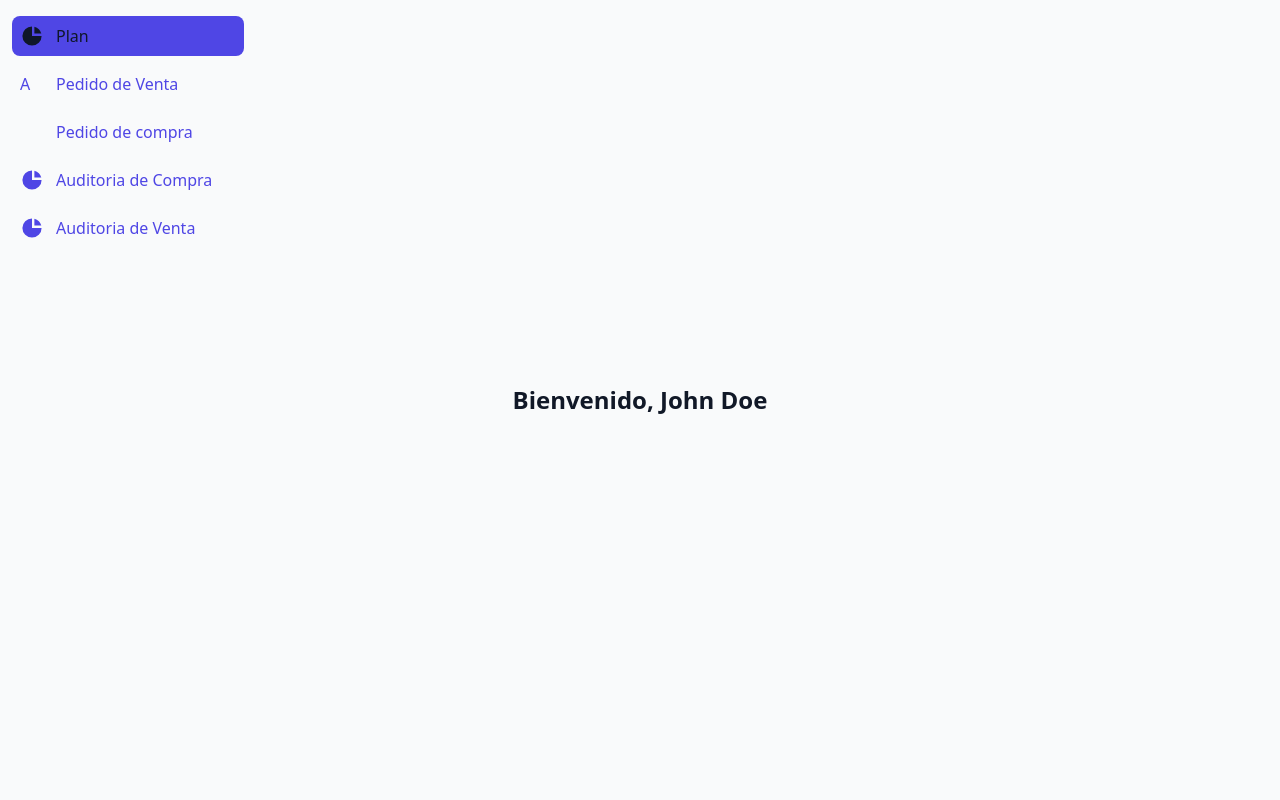
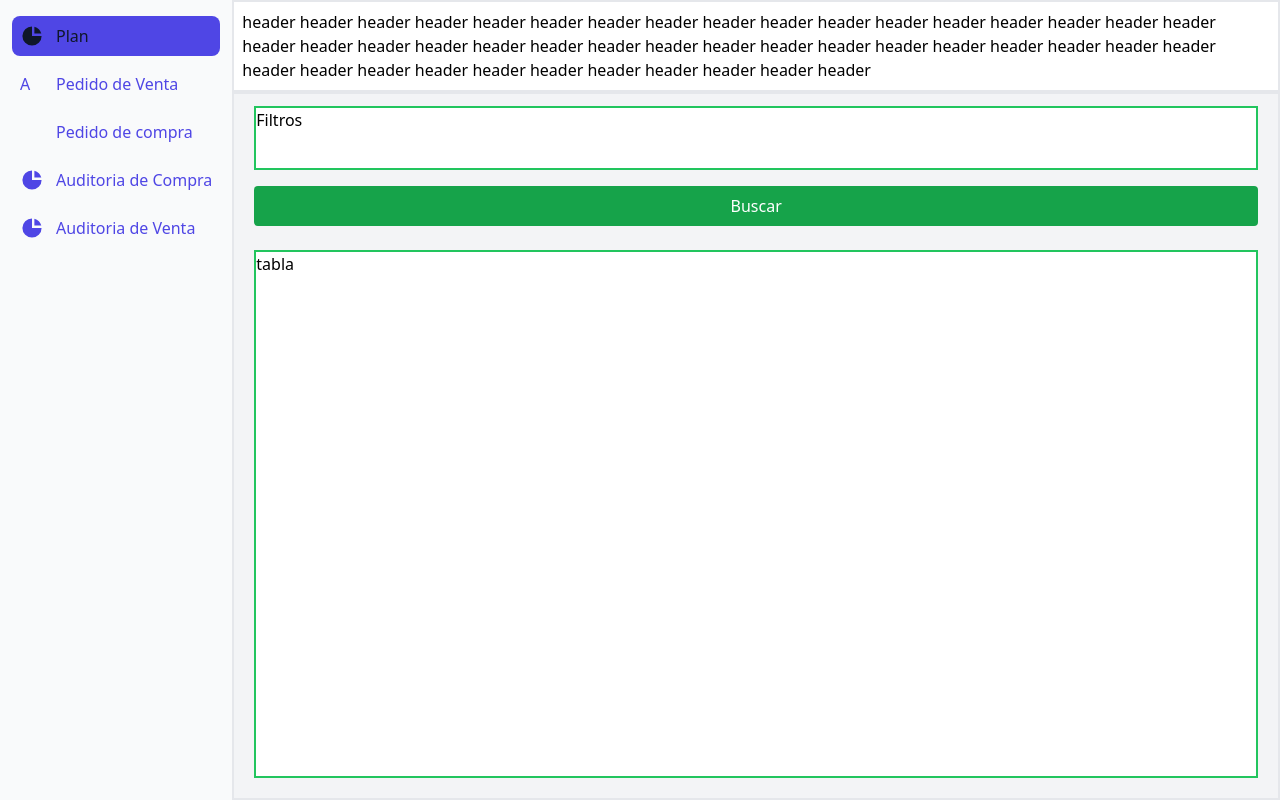
Before and after one commit to xabierlameiro/clean-started, a Next.js app: page /plan in a window 1280 px wide. Built offline with nearby package versions, Linux system fonts and the light colour scheme.

Commit message:
feature/layout: add basic layout, aside, header and main

```diff
--- /dev/null
+++ b/src/components/Layout/index.tsx
@@ -0,0 +1,26 @@
+import { ReactElement } from 'react';
+import Menu from '@/components/menu';
+import menuItems from '@/constants/menuItems';
+
+type Props = {
+    children: ReactElement;
+};
+
+export const Layout: React.FC<Props> = ({ children }) => {
+    return (
+        <div className="h-screen w-screen flex">
+            <div className="w-auto">
+                <Menu items={menuItems} />
+            </div>
+            <div className="w-full flex flex-col">
+                <div className="border-2 h-auto p-2 border-gray-200">
+                    header header header header header header header header header header header header header header
+                    header header header header header header header header header header header header header header
+                    header header header header header header header header header header header header header header
+                    header header header
+                </div>
+                <main className="border-2 border-gray-200 bg-gray-100 h-full p-5 pt-3 flex flex-col">{children}</main>
+            </div>
+        </div>
+    );
+};
--- a/src/components/menu/index.tsx
+++ b/src/components/menu/index.tsx
@@ -18,11 +18,7 @@ function Menu({ items }: MenuItems) {
     const currentPage = router.pathname;
 
     return (
-        <aside
-            id="default-sidebar"
-            className="fixed top-0 left-0 z-40 w-64 h-screen transition-transform -translate-x-full sm:translate-x-0"
-            aria-label="Sidebar"
-        >
+        <aside id="default-sidebar" className="h-full w-max" aria-label="Sidebar">
             <div className="h-full px-3 py-4 overflow-y-auto bg-gray-50 dark:bg-gray-800">
                 <ul className="space-y-2 font-medium">
                     {items.map(({ path, icon, label }, id) => (
--- a/src/pages/plan.tsx
+++ b/src/pages/plan.tsx
@@ -1,12 +1,16 @@
-import Menu from '@/components/Menu';
-import menuItems from '@/constants/menuItems';
+import { Layout } from '@/components/Layout';
 
 const Plan = ({ user }: { user: string }) => {
+    console.log(user);
+
     return (
-        <div className="flex flex-col items-center justify-center min-h-screen py-12 bg-gray-50 sm:px-6 lg:px-8">
-            <h1 className="text-2xl font-semibold text-gray-900">Bienvenido, {user}</h1>
-            <Menu items={menuItems} />
-        </div>
+        <Layout>
+            <>
+                <div className="border-2 border-green-500 bg-white h-20 mb-4">Filtros</div>
+                <button className="text-white rounded  bg-green-600 p-2 w-full mb-6">Buscar</button>
+                <div className="border-2 border-green-500 bg-white h-full">tabla</div>
+            </>
+        </Layout>
     );
 };
 
```
